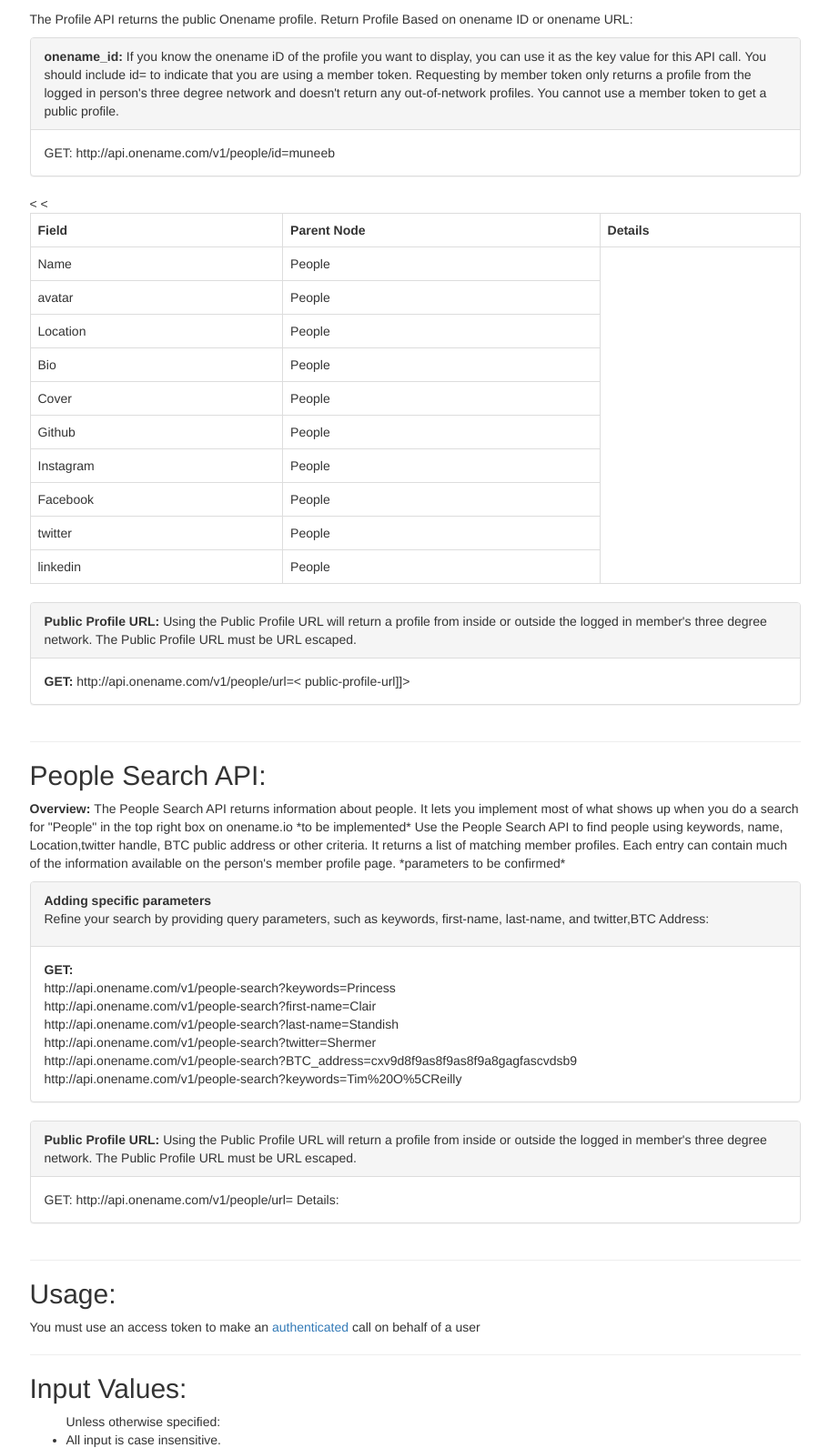
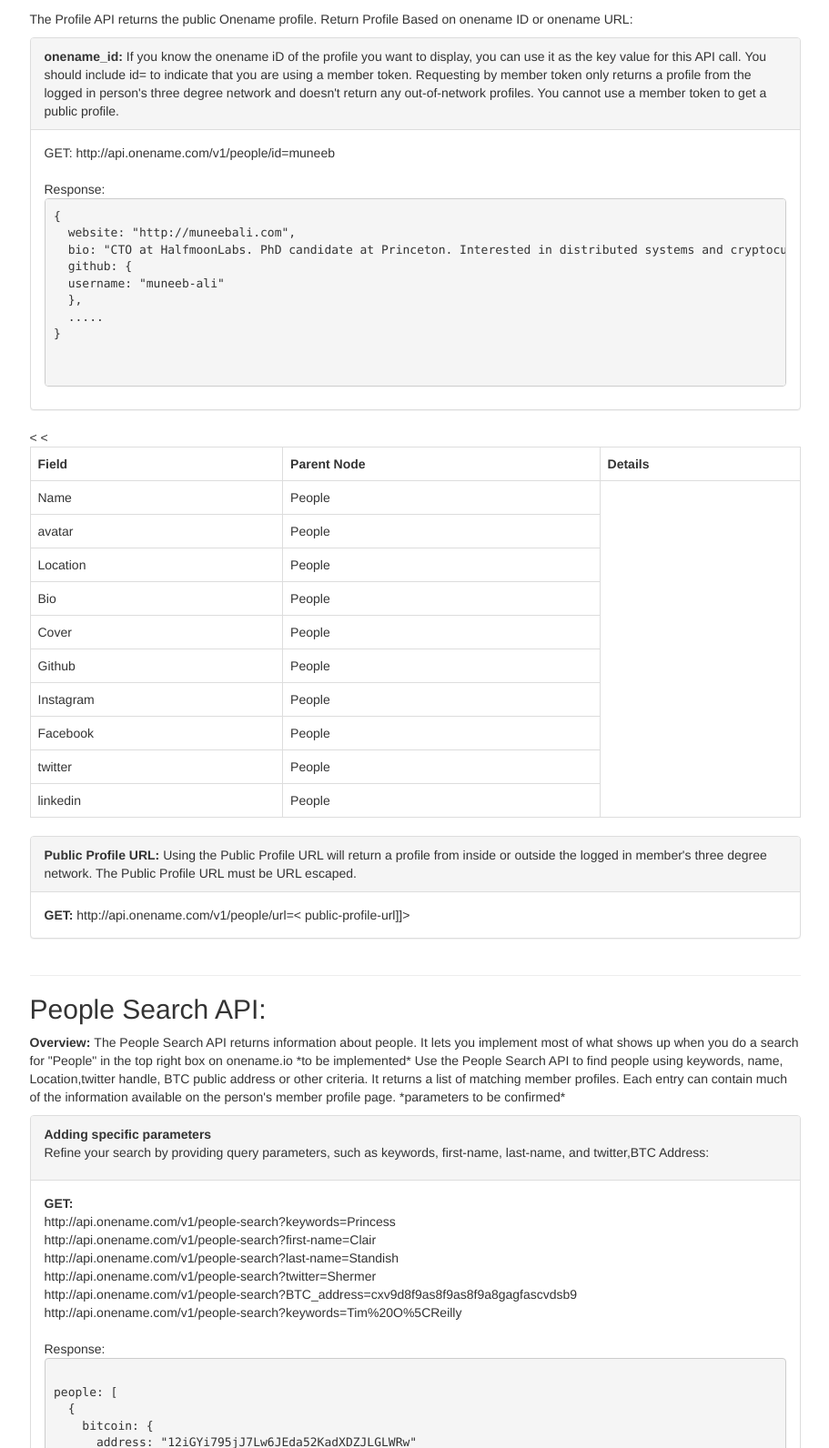
Before and after one commit to blockstack-hackathons/search, a Flask app: page /documentation in a window 1280 px wide. Shown: the part 338-1930 px from the top of the page at 91% size, without its empty margins (345-1256 px from the left). Run offline with Flask 2, Linux system fonts and the light colour scheme; some libraries are stand-ins or nearby versions.

Commit message:
added sample responses for a few calls

```diff
--- a/search/onename_api_website/templates/documentation.html
+++ b/search/onename_api_website/templates/documentation.html
@@ -72,7 +72,19 @@
                         </div>
                       <div class="panel-body">
                         GET: http://api.onename.com/v1/people/id=muneeb
+                        <br><br>
+                        Response:
+                        <pre>
+{
+  website: "http://muneebali.com",
+  bio: "CTO at HalfmoonLabs. PhD candidate at Princeton. Interested in distributed systems and cryptocurrencies (like Bitcoin)",
+  github: {
+  username: "muneeb-ali"
+  },
+  .....
+}
 
+                        </pre>
                      </div>
                     </div>
 
@@ -142,7 +154,32 @@
 
                              <br>http://api.onename.com/v1/people-search?keywords=Tim%20O%5CReilly
 
+                              <br><br>
+                             Response:
 
+                             <pre>
+
+people: [
+  {
+    bitcoin: {
+      address: "12iGYi795jJ7Lw6JEda52KadXDZJLGLWRw"
+    },
+    cover: {
+      url: "https://s3.amazonaws.com/97p/half-moon.jpg"
+    },
+    name: {
+      formatted: "John"
+    },
+    twitter: {
+      username: "jstracq88"
+    },
+    v: "0.2"
+  },
+
+  {
+  .....
+]
+                             </pre>
                       </div>
                     </div>
                       <div class="panel panel-default">
@@ -163,7 +200,8 @@
 
                 <h2 id="sec2">Usage:</h2>
                 <p>
-                      You must use an access token to make an <a href="#">authenticated </a> call on behalf of a user
+                      You must use an access token to make an <a href="#">authenticated </a> call on behalf of a user. <br>
+
                 </p>
 
                 <hr>
```
